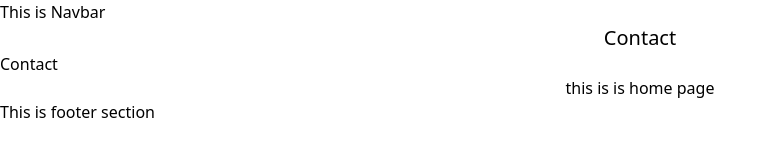
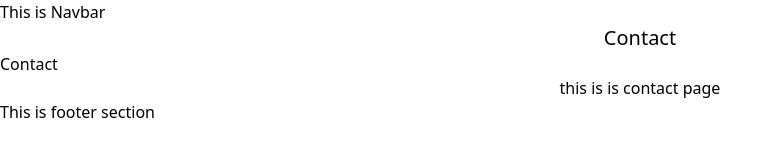
Before and after one commit to abdullah107189/SwiftRent, a React (Vite) app: page /contact in a window 1280 px wide. Shown: the top 166 px of the page, without its empty margins (0-783 px from the left). Built offline with nearby package versions, Linux system fonts and the light colour scheme.

Commit message:
setup contact page

```diff
--- a/src/page/Contact/Contact.jsx
+++ b/src/page/Contact/Contact.jsx
@@ -2,7 +2,7 @@ export const Contact = () => {
   return (
     <div>
       Contact
-      <h1 className="text-center">this is is home page</h1>
+      <h1 className="text-center">this is is contact page</h1>
     </div>
   );
 };
```
